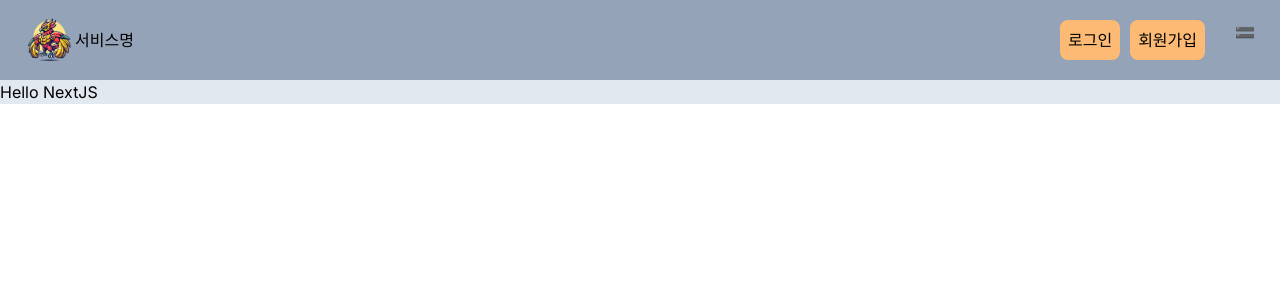
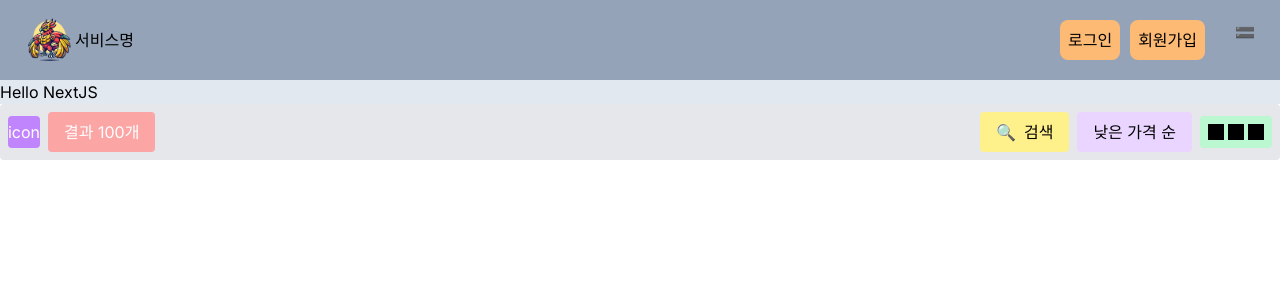
Before and after one commit to Frontend-ALPS-community/Nft-Market, a Next.js app: page / in a window 1280 px wide. Shown: the top 300 px of the page. Built offline with nearby package versions, Linux system fonts and the light colour scheme.

Commit message:
:sparkles: header 기능 추가.

```diff
--- /dev/null
+++ b/src/@components/utilityBar/page.tsx
@@ -0,0 +1,30 @@
+const UtilityBar = () => {
+  return (
+    <div className="flex items-center justify-between bg-gray-200 p-2 rounded">
+      <div className="flex items-center">
+        <div className="w-8 h-8 bg-purple-400 text-white flex items-center justify-center rounded">
+          icon
+        </div>
+        <div className="ml-2 bg-red-300 text-white px-4 py-2 rounded">
+          결과 100개
+        </div>
+      </div>
+      <div className="flex items-center">
+        <div className="flex items-center bg-yellow-200 px-4 py-2 rounded">
+          <span role="img" aria-label="search" className="mr-2">
+            🔍
+          </span>
+          검색
+        </div>
+        <div className="ml-2 bg-purple-200 px-4 py-2 rounded">낮은 가격 순</div>
+        <div className="ml-2 flex items-center space-x-1 bg-green-200 px-2 py-2 rounded">
+          <div className="w-4 h-4 bg-black"></div>
+          <div className="w-4 h-4 bg-black"></div>
+          <div className="w-4 h-4 bg-black"></div>
+        </div>
+      </div>
+    </div>
+  );
+};
+
+export default UtilityBar;
--- a/src/app/(home)/layout.tsx
+++ b/src/app/(home)/layout.tsx
@@ -1,4 +1,5 @@
 import Header from '@/@components/headers/page';
+import UtilityBar from '@/@components/utilityBar/page';
 import type { Metadata } from 'next';
 import { Inter } from 'next/font/google';
 import './globals.css';
@@ -20,6 +21,7 @@ export default function RootLayout({
       <body className={inter.className}>
         <Header />
         {children}
+        <UtilityBar />
       </body>
     </html>
   );
```
